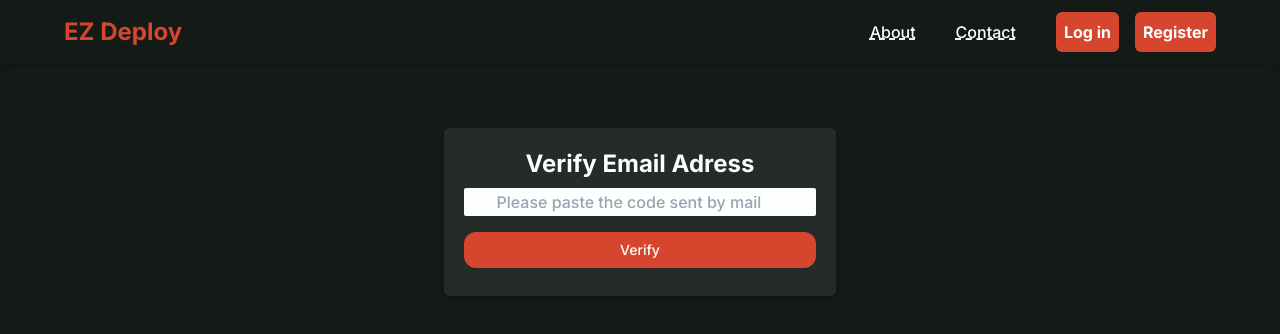
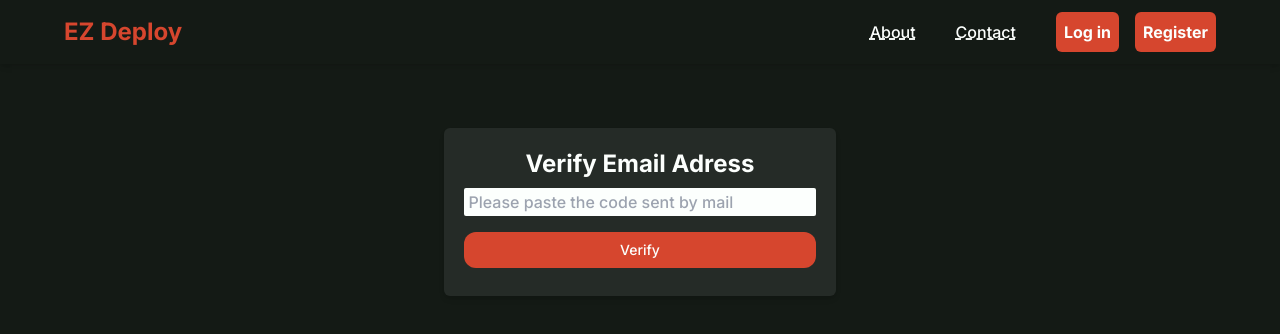
Before and after one commit to Janxa/ezDeploy, a React (Vite) app in the folder frontend/: page /app/verify in a window 1280 px wide. Shown: the top 334 px of the page. Built offline with nearby package versions, Linux system fonts and the light colour scheme.

Commit message:
Adding a condition to not render whitespace  if icon is empty

```diff
--- a/frontend/src/components/Common/Input/Input.jsx
+++ b/frontend/src/components/Common/Input/Input.jsx
@@ -17,7 +17,7 @@ function Input({
     h-full
     w-full
     p-1
-    pl-8
+    ${icon && "pl-8"}
     rounded-sm
 	bg-flat-100
     focus:outline-none
```
